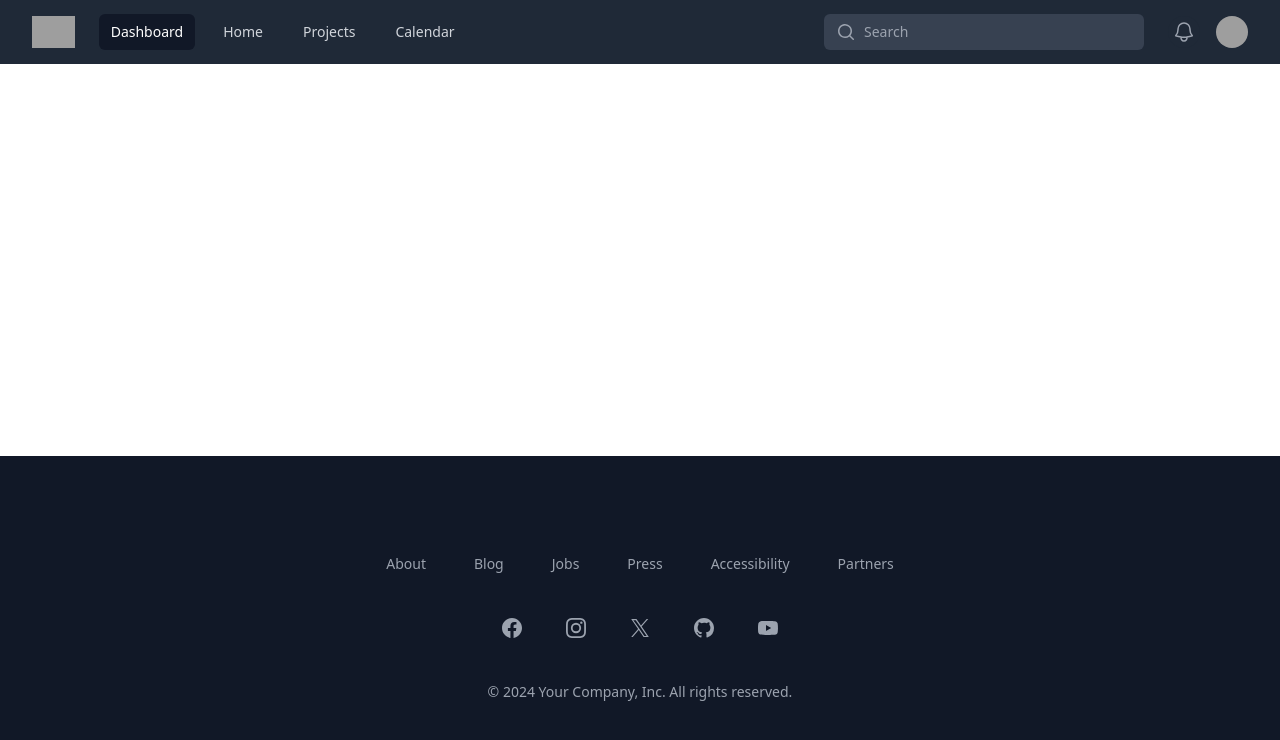
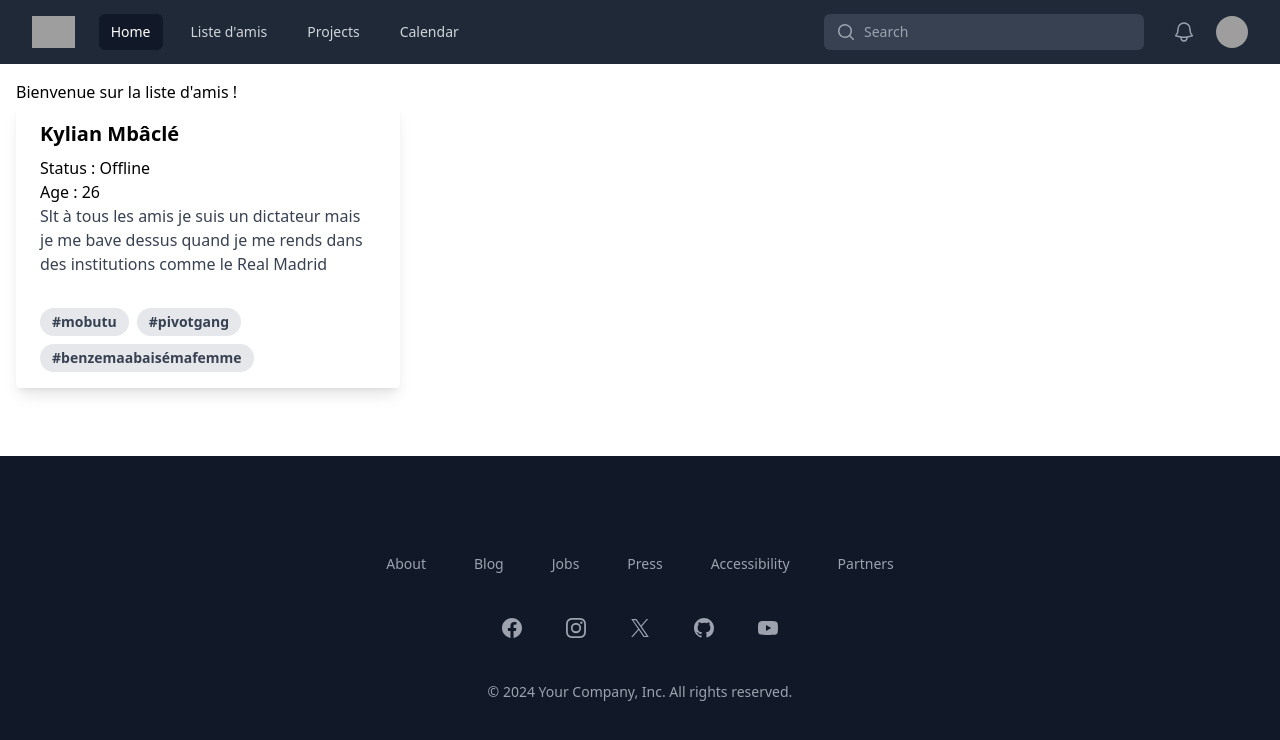
Before and after one commit to theorcd31/cours-vite-angular, an Angular app: page /app-list-friends in a window 1280 px wide. Before the commit this address led to /. Shown: the top 740 px of the page. Built offline with nearby package versions, Linux system fonts and the light colour scheme; grey boxes are pictures that could not be loaded.

Commit message:
ajout de la liste d'amis

```diff
--- a/src/app/app.component.html
+++ b/src/app/app.component.html
@@ -1,6 +1,6 @@
 <main class="main flex flex-col min-h-screen">
     <app-navigation></app-navigation>
-  <div class="flex-grow container mx-auto p-4">
+  <div class="flex-grow container mx-auto p-4 ">
     <router-outlet />
   </div>
     <app-footer></app-footer>
--- a/src/app/app.routes.ts
+++ b/src/app/app.routes.ts
@@ -6,4 +6,5 @@ export const routes: Routes = [
   // { path: 'app-component-manip',component: ComponentManipComponent},
   // Test en mode lazy loading
   { path: 'app-component-manip', loadComponent: () => import('./tp/component-manip/component-manip.component').then(m => m.ComponentManipComponent) },
+  { path: 'app-list-friends', loadComponent: () => import('./list-friends/list-friends.component').then(m => m.ListFriendsComponent) },
 ];
--- /dev/null
+++ b/src/app/list-friends/list-friends.component.html
@@ -0,0 +1,6 @@
+<div class="flex flex-col">
+    <h1>Bienvenue sur la liste d'amis !</h1>
+    <div>
+        <app-one-friend></app-one-friend>
+    </div>
+</div>
--- /dev/null
+++ b/src/app/list-friends/one-friend/one-friend.component.html
@@ -0,0 +1,15 @@
+<div class="max-w-sm rounded overflow-hidden shadow-lg">
+    <div class="px-6 py-4">
+      <div class="font-bold text-xl mb-2">{{ oneFriendName }}</div>
+      <p>Status : {{ getOneFriendStatus() }}</p>
+      <p>Age : {{ oneFriendAge }} </p>
+      <p class="text-gray-700 text-base">
+        {{ oneFriendBio }}
+      </p>
+    </div>
+    <div class="px-6 pt-4 pb-2">
+      <span class="inline-block bg-gray-200 rounded-full px-3 py-1 text-sm font-semibold text-gray-700 mr-2 mb-2">#mobutu</span>
+      <span class="inline-block bg-gray-200 rounded-full px-3 py-1 text-sm font-semibold text-gray-700 mr-2 mb-2">#pivotgang</span>
+      <span class="inline-block bg-gray-200 rounded-full px-3 py-1 text-sm font-semibold text-gray-700 mr-2 mb-2">#benzemaabaisémafemme</span>
+    </div>
+  </div>
--- /dev/null
+++ b/src/app/list-friends/one-friend/one-friend.component.ts
@@ -0,0 +1,20 @@
+import { Component } from '@angular/core';
+
+@Component({
+  selector: 'app-one-friend',
+  imports: [],
+  templateUrl: './one-friend.component.html',
+  styleUrl: './one-friend.component.css'
+})
+export class OneFriendComponent {
+  oneFiendId:number =  Math.random();
+  oneFriendName:string = 'Kylian Mbâclé';
+  oneFriendAge:number = 26;
+  oneFriendStatus:string = 'Offline';
+  oneFriendBio:string = "Slt à tous les amis je suis un dictateur mais je me bave dessus quand je me rends dans des institutions comme le Real Madrid";
+  oneFriendXss:string = "<script>alert('Hello, XSS')</script>";
+
+  getOneFriendStatus() {
+    return this.oneFriendStatus;
+  }
+}
--- a/src/app/shared/navigation/navigation.component.html
+++ b/src/app/shared/navigation/navigation.component.html
@@ -8,8 +8,8 @@
           <div class="hidden lg:ml-6 lg:block">
             <div class="flex space-x-4">
               <!-- Current: "bg-gray-900 text-white", Default: "text-gray-300 hover:bg-gray-700 hover:text-white" -->
-              <a href="#" class="rounded-md bg-gray-900 px-3 py-2 text-sm font-medium text-white">Dashboard</a>
-              <a routerLink="/home" class="rounded-md px-3 py-2 text-sm font-medium text-gray-300 hover:bg-gray-700 hover:text-white">Home</a>
+              <a routerLink="/home" class="rounded-md bg-gray-900 px-3 py-2 text-sm font-medium text-white">Home</a>
+              <a routerLink="/app-list-friends" class="rounded-md px-3 py-2 text-sm font-medium text-gray-300 hover:bg-gray-700 hover:text-white">Liste d'amis</a>
               <a href="#" class="rounded-md px-3 py-2 text-sm font-medium text-gray-300 hover:bg-gray-700 hover:text-white">Projects</a>
               <a href="#" class="rounded-md px-3 py-2 text-sm font-medium text-gray-300 hover:bg-gray-700 hover:text-white">Calendar</a>
             </div>
```
Also changed, not shown: src/app/list-friends/list-friends.component.ts (added, +12 -0 lines), src/app/app.component.ts (line endings or trailing spaces), src/app/list-friends/list-friends.component.css (added), src/app/list-friends/one-friend/one-friend.component.css (added), 2 other files (tests, documents, lock files or other folders).
